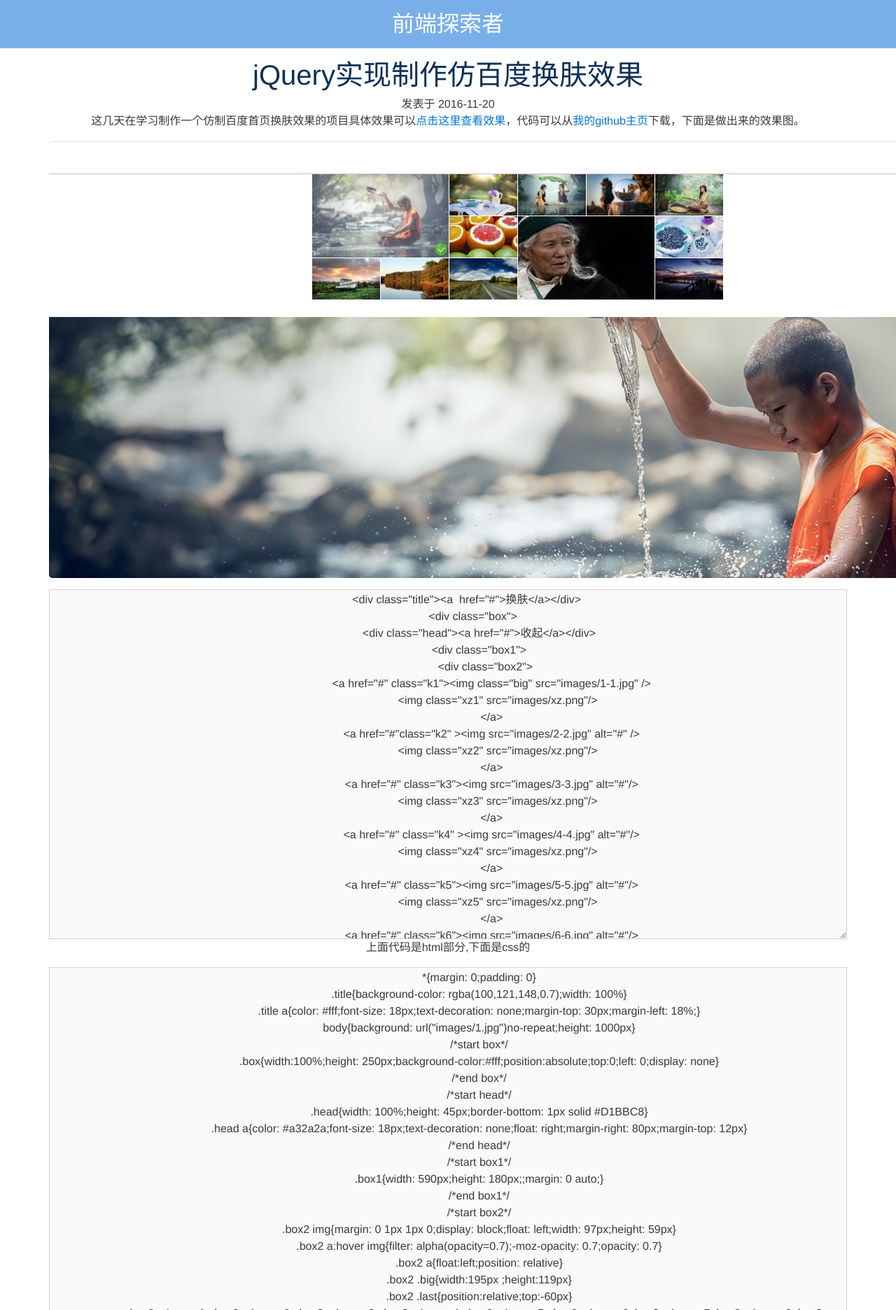
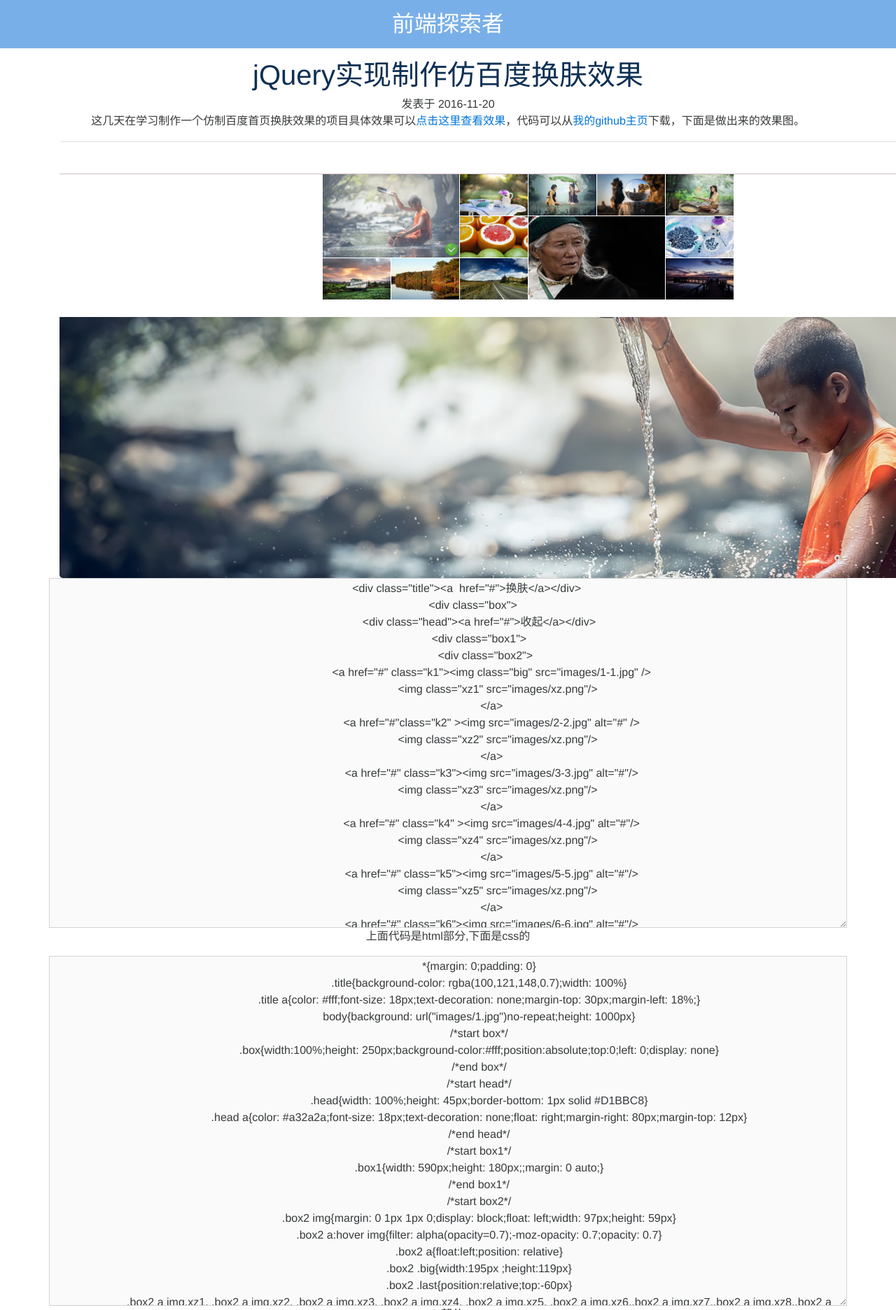
Before and after one commit to AustinCQ/AustinCQ.github.io, a Jekyll site: the page built from 2016/11/20/index.html, in a window 1280 px wide. Shown: the part 517-2389 px from the top of the page at 70% size. Built offline with Jekyll 4.4.1, drawn with Linux system fonts in a browser that asks for light colours; nearby versions of some CDN libraries; comment, search, counter and statistics services are not loaded.

Commit message:
Update min.html

```diff
--- a/_includes/min.html
+++ b/_includes/min.html
@@ -9,8 +9,8 @@
             </time>
     </div>
         <div class="article-body">
-            <p>这几天在学习制作一个仿制百度首页换肤效果的项目具体效果可以<span><a href="http://huangdaxing.top/2016/11/demo/" itemprop="url">点击这里查看效果</a>，</span>代码可以从<span><a href="https://github.com/AustinCQ">我的github主页</a>下载，</span>下面是做出来的效果图。</p>
-		<p><img class="img-rounded" src="http://huangdaxing.top/web-dist/images/pic1120.png" alt="jquery 网页换肤" ></p>
+            <p>这几天在学习制作一个仿制百度首页换肤效果的项目具体效果可以<span><a href="http://huangdaxing.top/2016/11/demo/" itemprop="url">点击这里查看效果</a>，</span>代码可以从<span><a href="https://github.com/AustinCQ">我的github主页</a>下载，</span>下面是做出来的效果图。<br/></p>
+		<div class="col-xs-12 col-sm-12 col-md-12"><img class="img-rounded" src="http://huangdaxing.top/web-dist/images/pic1120.png" alt="jquery 网页换肤" /></div>
 		<p>
           <textarea disabled="disabled" class="col-xs-12 col-sm-12 col-md-12">
             <div class="title"><a  href="#">换肤</a></div>
```
